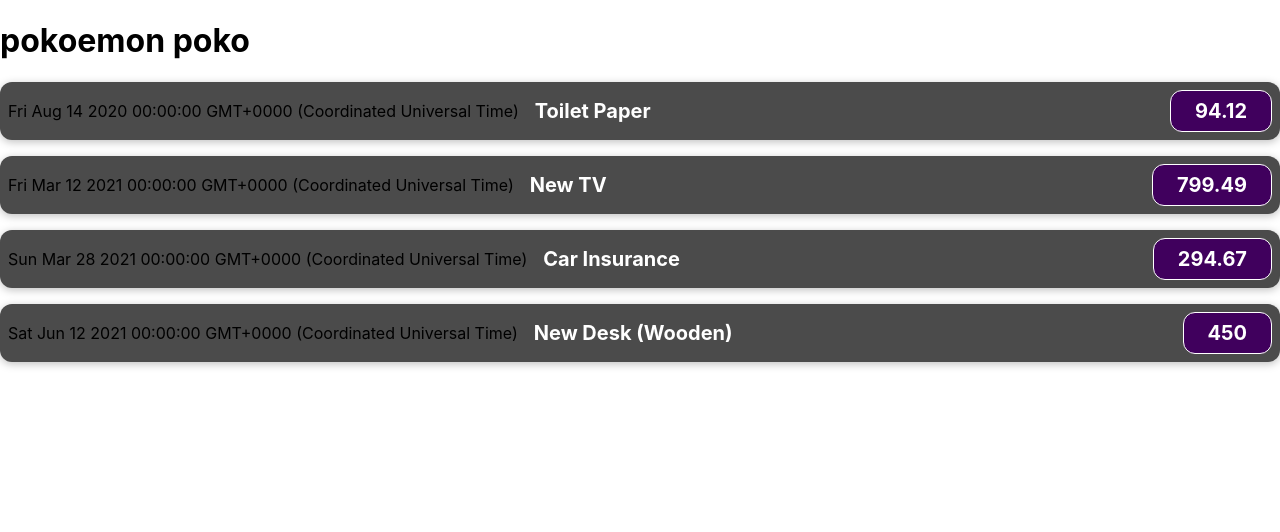
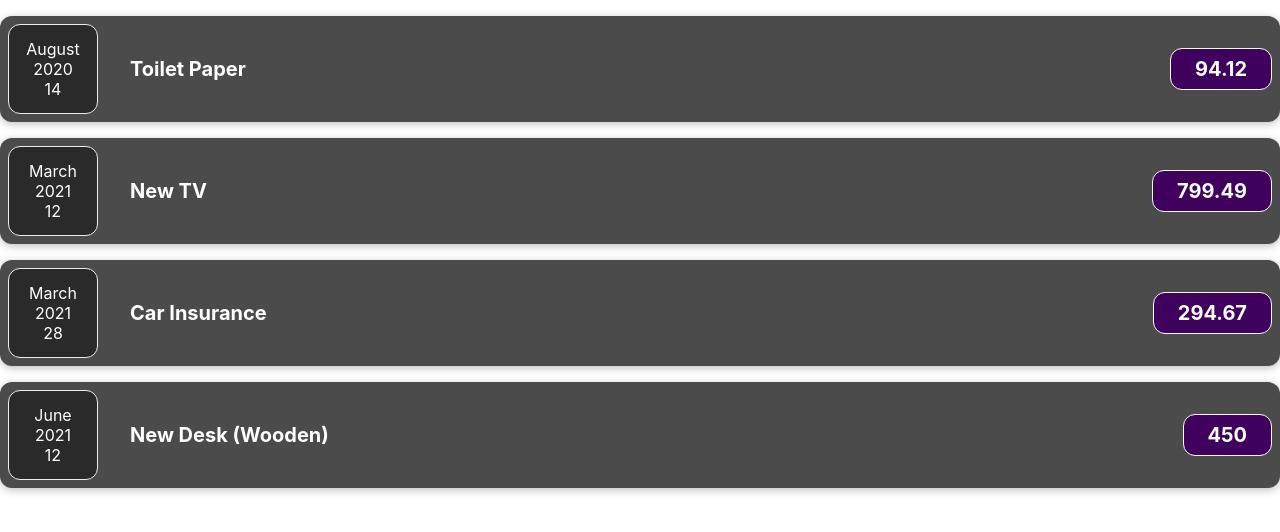
Before and after one commit to tansenkhan1990/reactInPracticeLatest, a React (Create React App) app: page / in a window 1280 px wide. Shown: the top 532 px of the page. Built offline with nearby package versions, Linux system fonts and the light colour scheme.

Commit message:
add nested component

```diff
--- a/src/App.js
+++ b/src/App.js
@@ -25,7 +25,6 @@ function App() {
   ];
   return (
     <div>
-     <h1>pokoemon poko</h1>
      <ExpenseItem title = {expenses[0].title} amount = {expenses[0].amount} date = {expenses[0].date}></ExpenseItem>
      <ExpenseItem title = {expenses[1].title} amount = {expenses[1].amount} date = {expenses[1].date}></ExpenseItem>
      <ExpenseItem title = {expenses[2].title} amount = {expenses[2].amount} date = {expenses[2].date}></ExpenseItem>
--- /dev/null
+++ b/src/components/ExpenseDate.js
@@ -0,0 +1,15 @@
+import './ExpenseItem.css';
+function ExpenseDate(props){
+    const month = props.date.toLocaleDateString('en-Us',{month:'long'});
+    const day = props.date.toLocaleDateString('en-Us',{day:'2-digit'});
+    const year = props.date.getFullYear();
+    return (
+        <div className="expense-date">
+        <div className="expense-date_month">{month}</div>
+        <div className="expense-date_year">{year}</div>
+        <div className="expense-date_day">{day}</div>
+        </div>
+      )
+}
+
+export default ExpenseDate;
--- a/src/components/ExpenseItem.css
+++ b/src/components/ExpenseItem.css
@@ -54,3 +54,29 @@
     padding: 0.5rem 1.5rem;
   }
 }
+.expense-date {
+  display: flex;
+  flex-direction: column;
+  width: 5.5rem;
+  height: 5.5rem;
+  border: 1px solid #ececec;
+  background-color: #2a2a2a;
+  color: white;
+  border-radius: 12px;
+  align-items: center;
+  justify-content: center;
+}
+
+.expense-date__month {
+  font-size: 0.75rem;
+  font-weight: bold;
+}
+
+.expense-date__year {
+  font-size: 0.75rem;
+}
+
+.expense-date__day {
+  font-size: 1.5rem;
+  font-weight: bold;
+}
--- a/src/components/ExpenseItem.js
+++ b/src/components/ExpenseItem.js
@@ -1,9 +1,10 @@
+import ExpenseDate from './ExpenseDate';
 import './ExpenseItem.css';
 function ExpenseItem(props) {
     return (
        <div className="expense-item">
-           <div>{props.date.toString()}</div>
            <div className="expense-item__description">
+               <ExpenseDate date={props.date} />
                <h2>
                 {props.title}
                </h2>
```
